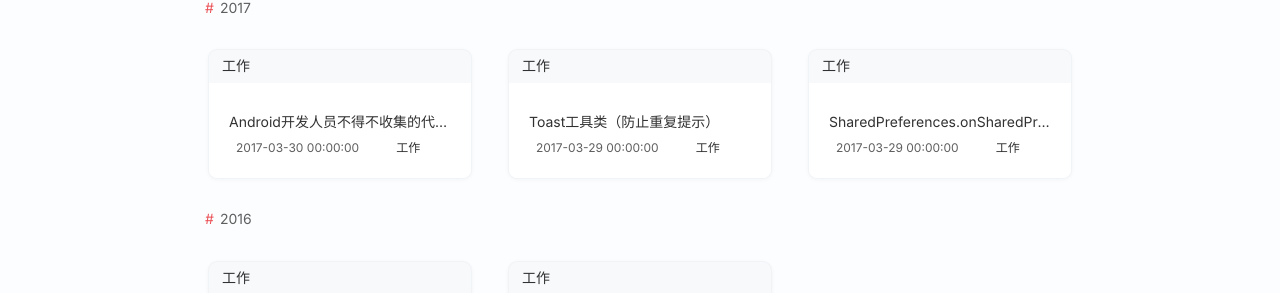
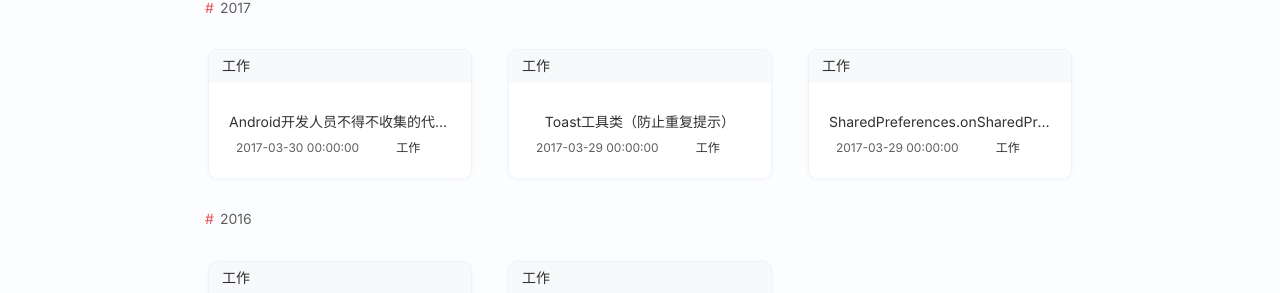
Before and after one commit to genius-ye/genius-ye.github.io, a Jekyll site: the page built from archives/index.html, in a window 1280 px wide. Shown: the part 134-427 px from the top of the page. Built offline with Jekyll 4.4.1, drawn with Linux system fonts in a browser that asks for light colours; nearby versions of some CDN libraries; comment, search, counter and statistics services are not loaded.

Commit message:
修改blog框架

```diff
--- a/style/style-liberxue.css
+++ b/style/style-liberxue.css
@@ -176,7 +176,7 @@ border-radius: .6rem;}
 .post-list-item-container .item-slant{position:absolute;z-index:0;right:0;bottom:50px;left:0;width:110%;min-height:100px;-webkit-transform:rotate(7deg) translate(-10px,0);-ms-transform:rotate(7deg) translate(-10px,0);transform:rotate(7deg) translate(-10px,0);background-color:#fff;}
 .post-list-item-container .item-slant.reverse-slant{-webkit-transform:rotate(-10deg) translate(10px,-10px);-ms-transform:rotate(-10deg) translate(10px,-10px);transform:rotate(-10deg) translate(10px,-10px);opacity:.7;background-color:#f68e5f;-webkit-box-shadow:none;box-shadow:none;}
 .post-list-item-container .item-label{position:relative;height:130px;padding:25px 20px 40px;background-color:#fff;}
-.post-list-item-container .item-label .item-title a{font-size:15px;word-break:break-all;color:#313131;line-height: 30px;overflow:hidden; text-overflow:ellipsis;display:-webkit-box; -webkit-box-orient:vertical;-webkit-line-clamp:2; }
+.post-list-item-container .item-label .item-title a{font-size:15px;word-break:break-all;color:#313131;line-height: 30px;overflow:hidden; text-overflow:ellipsis;display:-webkit-box; -webkit-box-orient:vertical;-webkit-line-clamp:2;text-align: center; }
 .post-list-item-container .item-label .item-title a:hover{
     font-size:15px;word-break:break-all;color:#eb5055;line-height: 30px;overflow:hidden; text-overflow:ellipsis;display:-webkit-box; -webkit-box-orient:vertical;-webkit-line-clamp:2;
 }
@@ -444,9 +444,3 @@ pre code::after {font-size: 1rem;color: #BFBFBF;position: absolute;top: 5px;righ
    .post-onelist-item-container .item-readmore{display:none;}
    .post-onelist-item-container .onelist-item-thumb{min-height:180px;}
 }
-
-.item-title-new{
-    line-height: 60px;
-    text-align: center;
-    height: 60px;
-}
```
